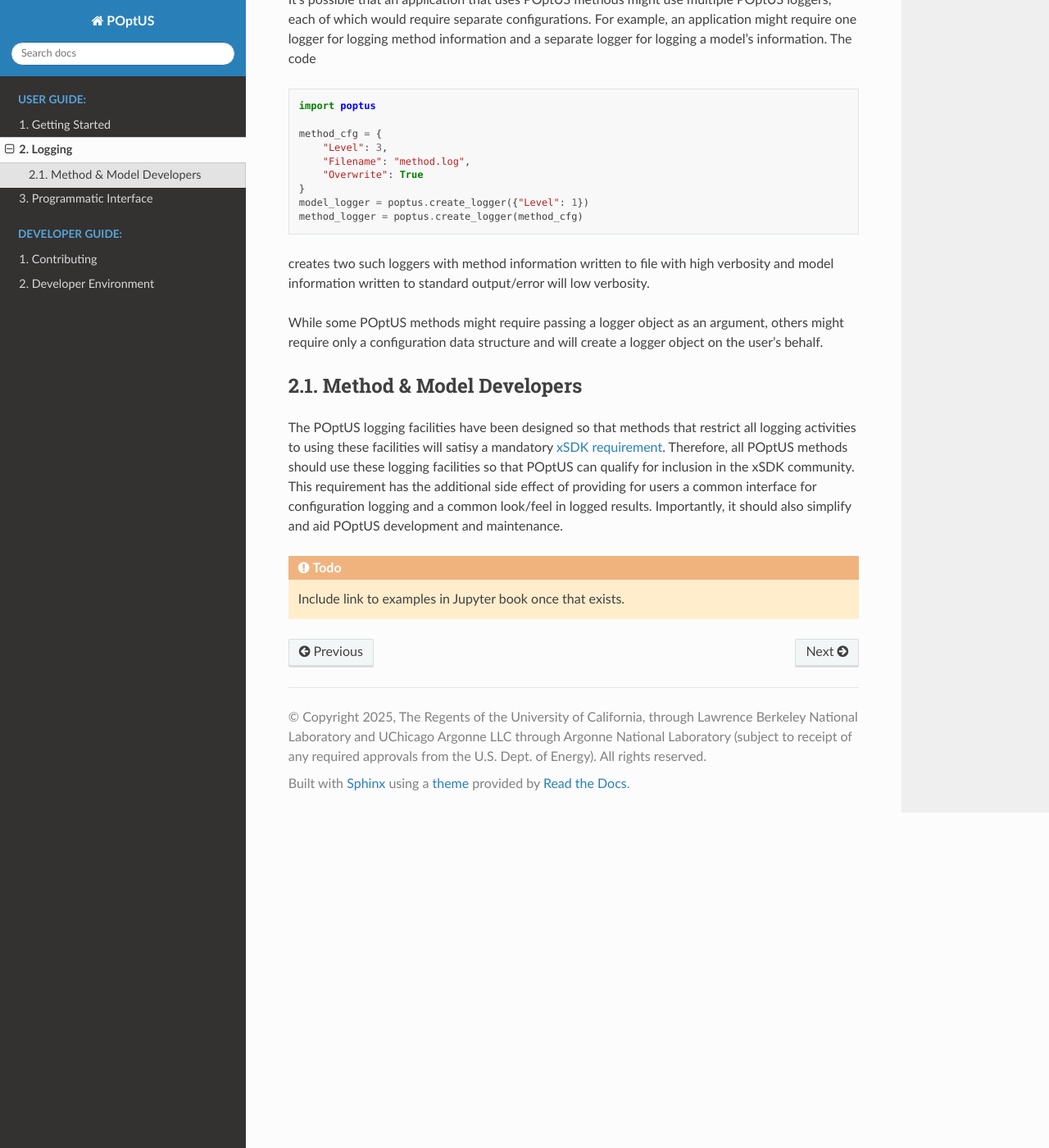
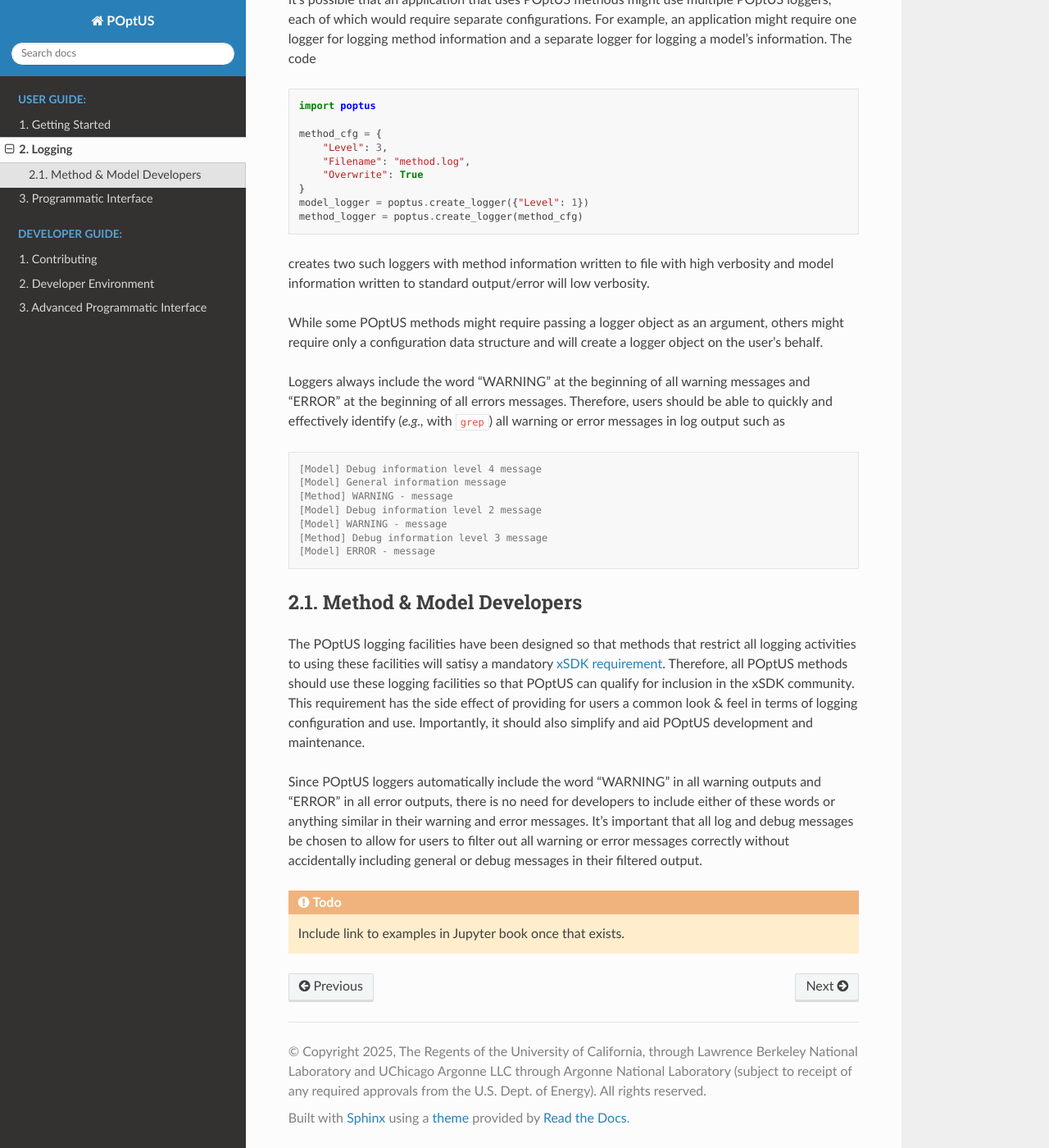
Before and after one commit to POptUS/POptUS, a Sphinx documentation site: the page built from docs/logging.rst, in a window 1280 px wide and 1400 px high, scrolled down 1198 px. Shown: the whole window at 82% size. Built offline with Sphinx 7.4.7 and the Read the Docs theme 3.1.0, drawn with Linux system fonts in a browser that asks for light colours; the version number could not be read and is left out.

Commit message:
(Issue #5) Add in advanced API docs & add logging content.

```diff
--- a/docs/index.rst
+++ b/docs/index.rst
@@ -28,3 +28,4 @@
 
    contributing
    tox_usage
+   advanced_api
--- a/docs/logging.rst
+++ b/docs/logging.rst
@@ -78,6 +78,22 @@
 argument, others might require only a configuration data structure and will
 create a logger object on the user's behalf.
 
+Loggers always include the word "WARNING" at the beginning of all warning
+messages and "ERROR" at the beginning of all errors messages.  Therefore, users
+should be able to quickly and effectively identify (|eg| with ``grep``) all
+warning or error messages in log output such as
+
+.. code:: console
+
+    [Model] Debug information level 4 message
+    [Model] General information message
+    [Method] WARNING - message
+    [Model] Debug information level 2 message
+    [Model] WARNING - message
+    [Method] Debug information level 3 message
+    [Model] ERROR - message
+
+
 Method & Model Developers
 -------------------------
 .. _`xSDK requirement`: https://xsdk.info/policies
@@ -86,10 +102,16 @@
 all logging activities to using these facilities will satisy a mandatory `xSDK
 requirement`_.  Therefore, all |poptus| methods should use these logging
 facilities so that |poptus| can qualify for inclusion in the xSDK community.
-This requirement has the additional side effect of providing for users a common
-interface for configuration logging and a common look/feel in logged results.
-Importantly, it should also simplify and aid |poptus| development and
-maintenance.
+This requirement has the side effect of providing for users a common look & feel
+in terms of logging configuration and use.  Importantly, it should also simplify
+and aid |poptus| development and maintenance.
+
+Since |poptus| loggers automatically include the word "WARNING" in all warning
+outputs and "ERROR" in all error outputs, there is no need for developers to
+include either of these words or anything similar in their warning and error
+messages.  It's important that all log and debug messages be chosen to allow for
+users to filter out all warning or error messages correctly without
+accidentally including general or debug messages in their filtered output.
 
 .. todo::
 
```
Also changed, not shown: other parts of docs/logging.rst (+2 -2 lines), docs/advanced_api.rst (added, +11 -0 lines).
